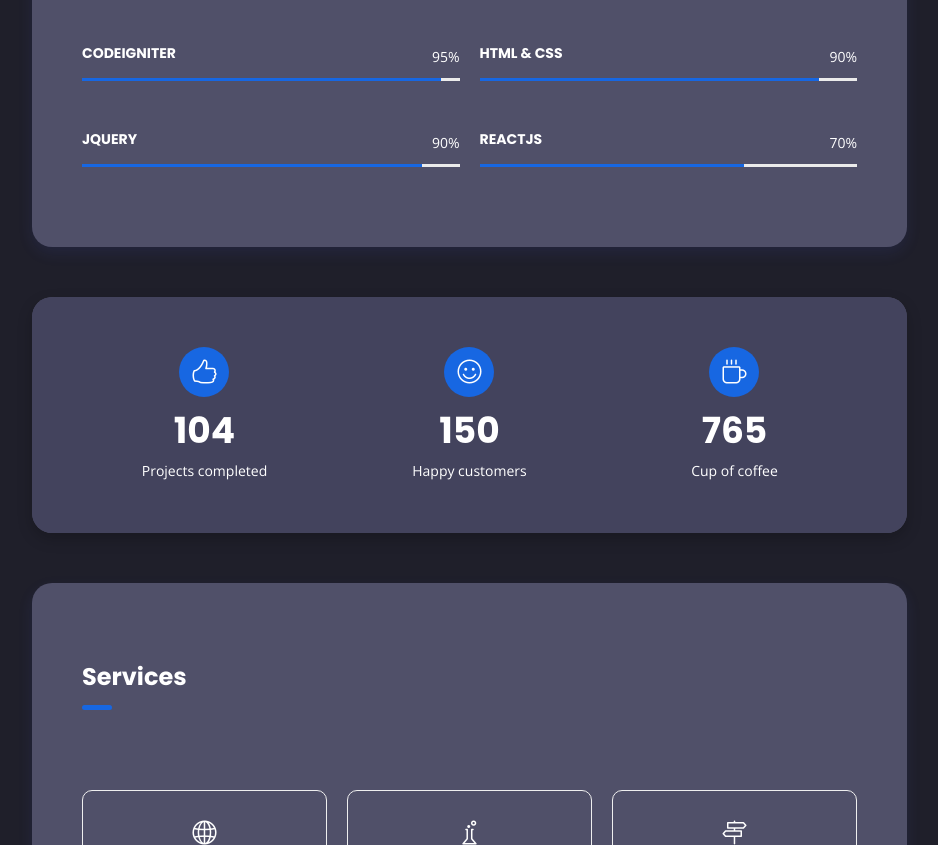
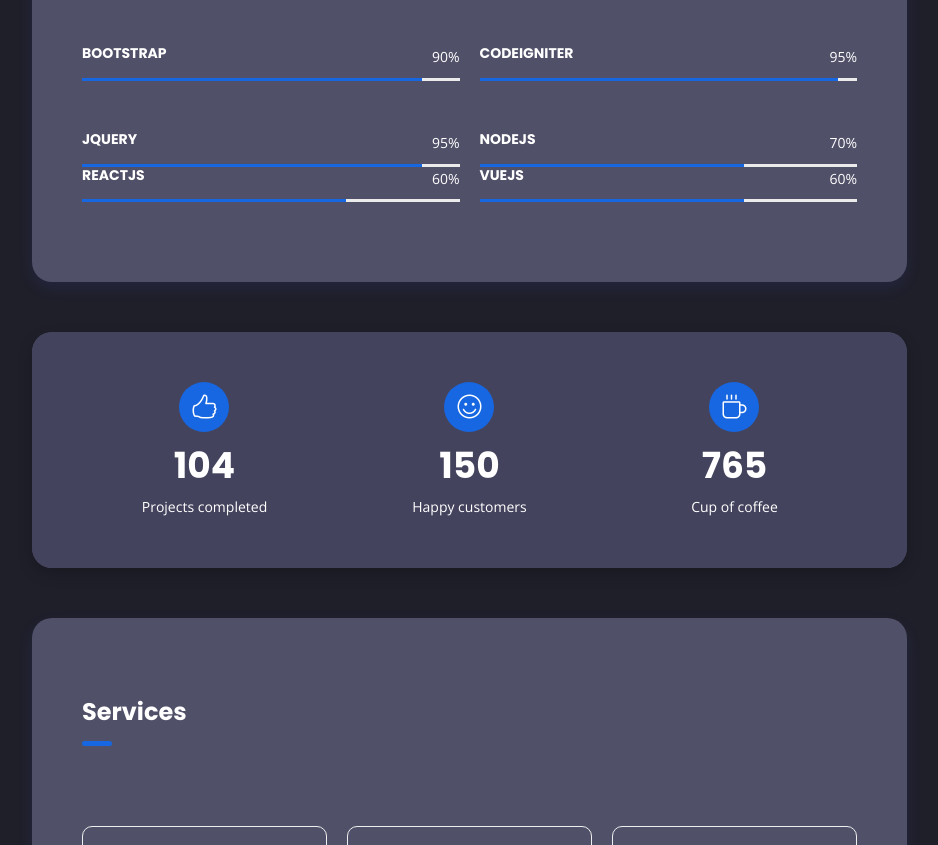
Before and after one commit to hidayatrepo/hidayatrepo.github.io, a plain HTML site: page index.html in a window 1280 px wide. Shown: the part 1615-2460 px from the top of the page, without its empty margins (318-1256 px from the left). Drawn offline with nearby package versions, Linux system fonts and the light colour scheme.

Commit message:
Update index.html

```diff
--- a/index.html
+++ b/index.html
@@ -175,6 +175,22 @@
 					<!-- skill item -->
 					<div class="skill-item">
 						<div class="skill-info clearfix">
+							<h4 class="float-left mb-3 mt-0">Bootstrap</h4>
+							<span class="float-right">90%</span>
+						</div>
+						<div class="progress">
+							<div class="progress-bar" role="progressbar" aria-valuemin="0" aria-valuemax="100" aria-valuenow="90">
+							</div>
+						</div>
+						<div class="spacer" data-height="50"></div>
+					</div>
+				</div>
+
+
+				<div class="col-md-6">
+					<!-- skill item -->
+					<div class="skill-item">
+						<div class="skill-info clearfix">
 							<h4 class="float-left mb-3 mt-0">Codeigniter</h4>
 							<span class="float-right">95%</span>
 						</div>
@@ -190,23 +206,8 @@
 					<!-- skill item -->
 					<div class="skill-item">
 						<div class="skill-info clearfix">
-							<h4 class="float-left mb-3 mt-0">HTML & CSS</h4>
-							<span class="float-right">90%</span>
-						</div>
-						<div class="progress">
-							<div class="progress-bar" role="progressbar" aria-valuemin="0" aria-valuemax="100" aria-valuenow="90">
-							</div>
-						</div>
-						<div class="spacer" data-height="50"></div>
-					</div>
-				</div>
-
-				<div class="col-md-6">
-					<!-- skill item -->
-					<div class="skill-item">
-						<div class="skill-info clearfix">
 							<h4 class="float-left mb-3 mt-0">jQuery</h4>
-							<span class="float-right">90%</span>
+							<span class="float-right">95%</span>
 						</div>
 						<div class="progress">
 							<div class="progress-bar" role="progressbar" aria-valuemin="0" aria-valuemax="100" aria-valuenow="90">
@@ -220,8 +221,36 @@
 					<!-- skill item -->
 					<div class="skill-item">
 						<div class="skill-info clearfix">
+							<h4 class="float-left mb-3 mt-0">NodeJs</h4>
+							<span class="float-right">70%</span>
+						</div>
+						<div class="progress">
+							<div class="progress-bar" role="progressbar" aria-valuemin="0" aria-valuemax="100" aria-valuenow="70">
+							</div>
+						</div>
+					</div>
+				</div>
+
+				<div class="col-md-6">
+					<!-- skill item -->
+					<div class="skill-item">
+						<div class="skill-info clearfix">
 							<h4 class="float-left mb-3 mt-0">ReactJS</h4>
-							<span class="float-right">70%</span>
+							<span class="float-right">60%</span>
+						</div>
+						<div class="progress">
+							<div class="progress-bar" role="progressbar" aria-valuemin="0" aria-valuemax="100" aria-valuenow="70">
+							</div>
+						</div>
+					</div>
+				</div>
+
+				<div class="col-md-6">
+					<!-- skill item -->
+					<div class="skill-item">
+						<div class="skill-info clearfix">
+							<h4 class="float-left mb-3 mt-0">VueJS</h4>
+							<span class="float-right">60%</span>
 						</div>
 						<div class="progress">
 							<div class="progress-bar" role="progressbar" aria-valuemin="0" aria-valuemax="100" aria-valuenow="70">
```
